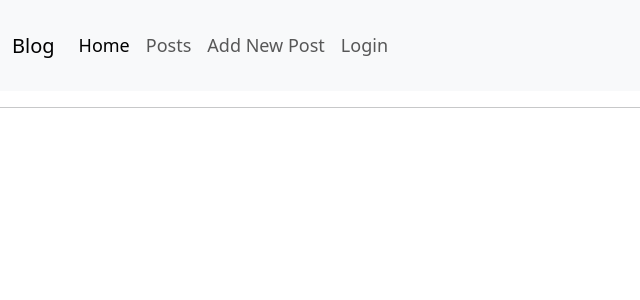
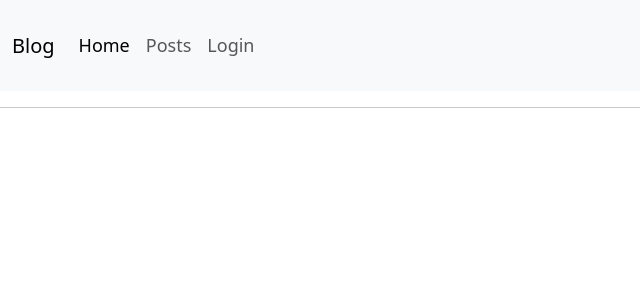
Before and after one commit to Arslanbaig84/Blogpost, a Django app: page /users/profile in a window 1280 px wide. Shown: the top 300 px of the page, without its empty margins (0-640 px from the left). Run offline with Django 4.2, Linux system fonts and the light colour scheme; some libraries are stand-ins or nearby versions.

Commit message:
profile view links

```diff
--- a/base/templates/base/layout.html
+++ b/base/templates/base/layout.html
@@ -21,10 +21,13 @@
               <li class="nav-item">
                 <a class="nav-link" href="{% url 'posts' %}">Posts</a>
               </li>
-              <li class="nav-item">
-                <a class="nav-link" href="{% url 'new_post' %}">Add New Post</a>
-              </li>
               {% if user.is_authenticated %}
+                <li class="nav-item">
+                  <a class="nav-link" href="{% url 'profile' %}">Profile</a>
+                </li>
+                <li class="nav-item">
+                  <a class="nav-link" href="{% url 'new_post' %}">Add New Post</a>
+                </li>
                 <li class="nav-item">
                   <a class="nav-link" href="{% url 'logout_user' %}">Logout</a>
                 </li>
--- a/posts/templates/posts/post.html
+++ b/posts/templates/posts/post.html
@@ -6,7 +6,9 @@
 
 {% block body %}
     <a href="{% url 'index' %}"><- Go back</a>
-    <h1>{{post.title}} by {{post.author.username}}</h1>
+    <h1>{{post.title}} by
+        <a href="{% url 'profile' %}">{{post.author.username}}</a>
+    </h1>
     <p>{{post.created_at}}</p>
     <p>{{post.article}}</p>
 {% endblock %}
```
Also changed, not shown: 1 other file.
